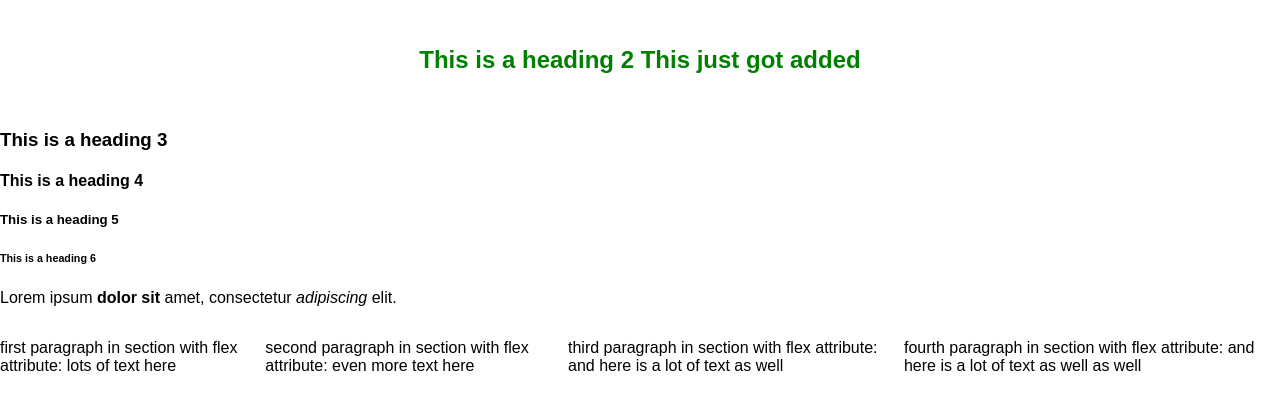
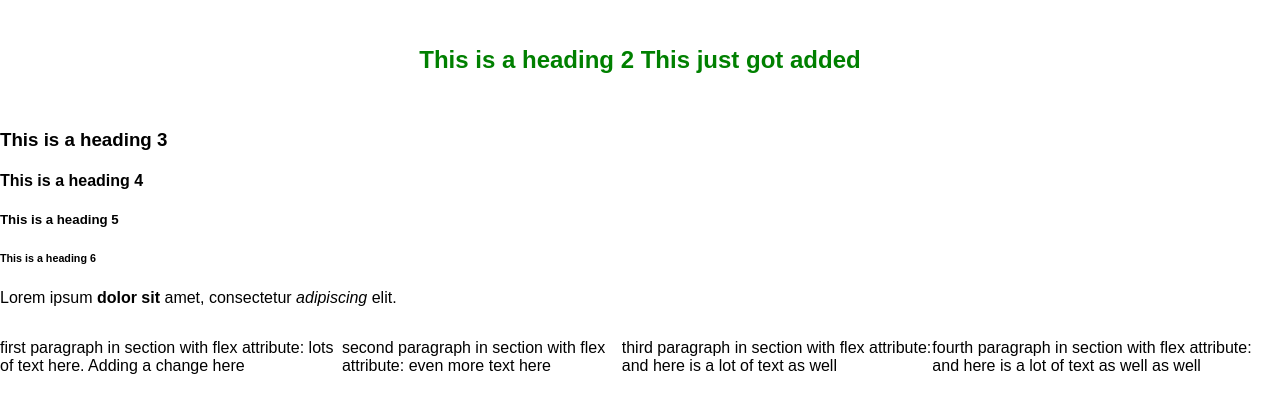
Before and after one commit to davsap32/odinproject-exercises, a plain HTML site: page index.html in a window 1280 px wide. Shown: the part 190-602 px from the top of the page. Drawn offline with Linux system fonts and the light colour scheme.

Commit message:
comitting change in html file

```diff
--- a/index.html
+++ b/index.html
@@ -17,7 +17,7 @@
     <h6>This is a heading 6</h6>
  	 <p>Lorem ipsum <strong>dolor sit</strong> amet, consectetur <em>adipiscing</em> elit.</p>
 	 <section>
-		 <p>first paragraph in section with flex attribute: lots of text here </p>
+		 <p>first paragraph in section with flex attribute: lots of text here. Adding a change here </p>
 		 <p>second paragraph in section with flex attribute: even more text here </p>
 		  <p>third paragraph in section with flex attribute: and here is a lot of text as well</p>
 		  <p>fourth paragraph in section with flex attribute: and here is a lot of text as well as well </p>
```
